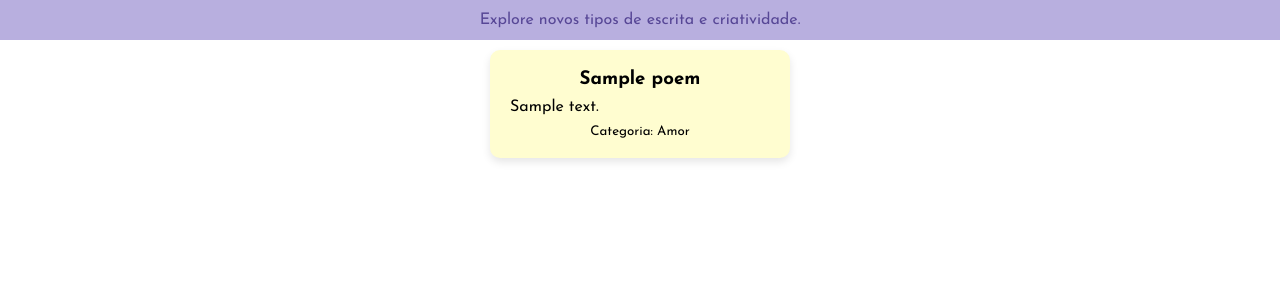
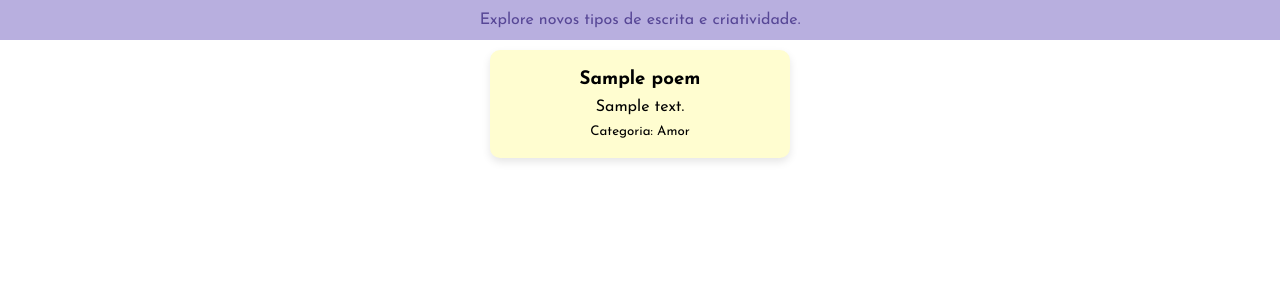
Before and after one commit to delacerdaq/Letrarium, a PHP site: page /Letrarium/view/filter.php in a window 1280 px wide. Shown: the part 64-364 px from the top of the page. Run offline with PHP 8.4, Linux system fonts and the light colour scheme; the visitor is signed in with stand-in values (Sample User, id 1); data comes from the database, SQL or seed files in the repository; tables that the repository leaves empty hold one stand-in row (values such as "Sample post").

Commit message:
styling tag p to align to the center

```diff
--- a/view/filter.php
+++ b/view/filter.php
@@ -75,7 +75,7 @@ $categories = $poemController->getCategories();
                 <?php foreach ($poems as $poem): ?>
                     <li>
                         <h3><?php echo htmlspecialchars($poem['title']); ?></h3>
-                        <p><?php echo nl2br(htmlspecialchars($poem['content'])); ?></p>
+                        <p style="text-align: center;"><?php echo nl2br(htmlspecialchars($poem['content'])); ?></p>
                         <small>Categoria: <?php echo htmlspecialchars($poem['category_name']); ?></small>
                     </li>
                 <?php endforeach; ?>
```
